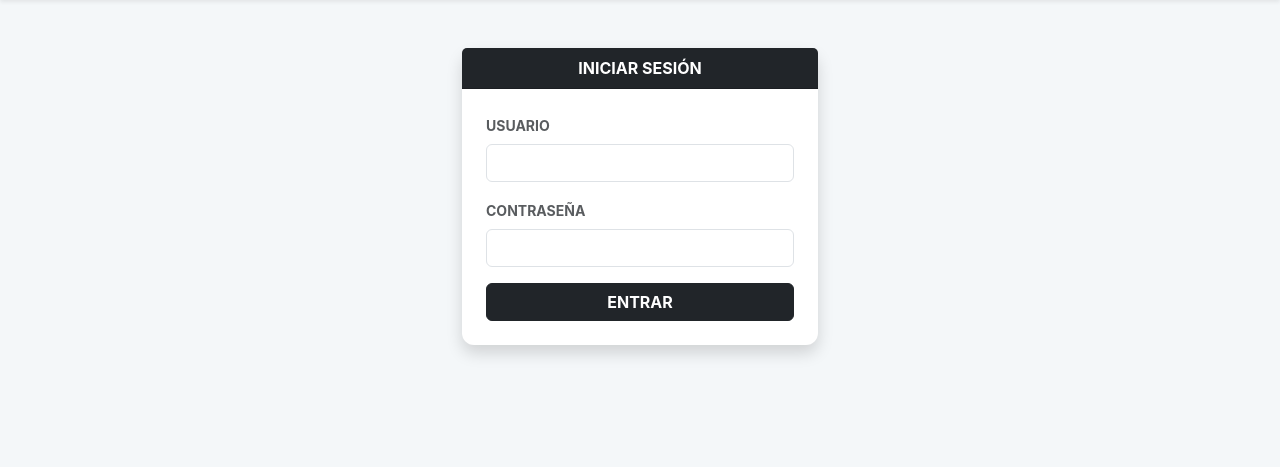
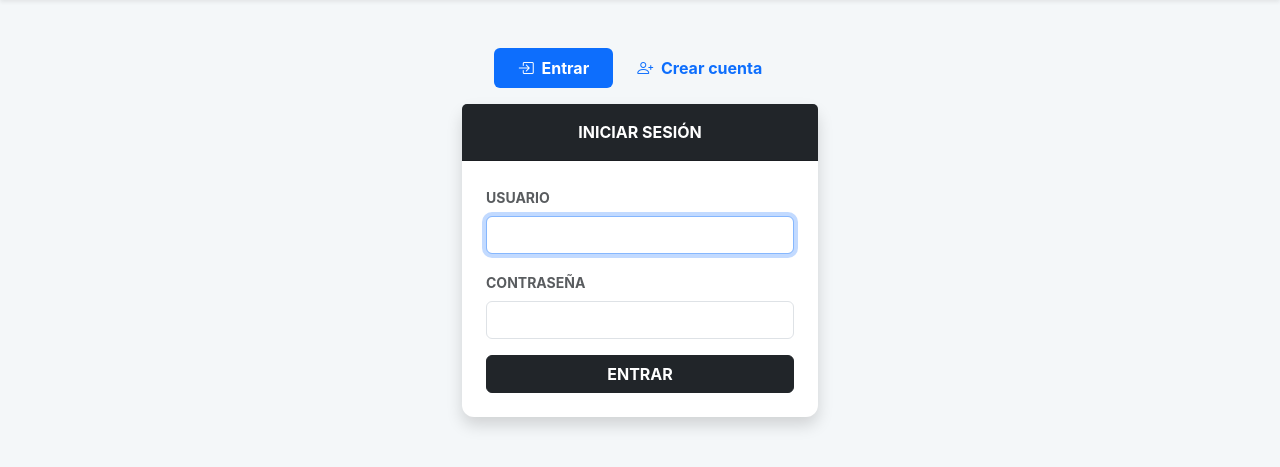
Before and after one commit to janorum/Gestion-de-horario, a Django app: page / in a window 1280 px wide. Shown: the part 57-524 px from the top of the page. Run offline with Django 5.2, Linux system fonts and the light colour scheme.

Commit message:
añadiendo creracion usuarios

```diff
--- /dev/null
+++ b/gestor_horarios_django/auth_views.py
@@ -0,0 +1,49 @@
+from django.shortcuts import render, redirect
+from django.contrib.auth.forms import UserCreationForm, AuthenticationForm
+from django.contrib.auth import login
+from django.contrib.auth.views import LoginView
+
+
+class RegistroForm(UserCreationForm):
+    """Formulario de registro con campos en español y sin textos de ayuda."""
+
+    def __init__(self, *args, **kwargs):
+        super().__init__(*args, **kwargs)
+        for field in self.fields.values():
+            field.help_text = None
+            field.widget.attrs.update({'class': 'form-control'})
+        self.fields['username'].label = 'Usuario'
+        self.fields['password1'].label = 'Contraseña'
+        self.fields['password2'].label = 'Confirmar contraseña'
+
+
+class LoginConRegistroView(LoginView):
+    """LoginView estándar que inyecta también el formulario de registro vacío."""
+    template_name = 'login.html'
+
+    def get_context_data(self, **kwargs):
+        ctx = super().get_context_data(**kwargs)
+        ctx.setdefault('reg_form', RegistroForm())
+        ctx.setdefault('active_tab', 'login')
+        return ctx
+
+
+def registro_view(request):
+    if request.user.is_authenticated:
+        return redirect('calendario:ver_calendario')
+
+    form = RegistroForm(request.POST or None)
+
+    if request.method == 'POST':
+        if form.is_valid():
+            user = form.save()
+            login(request, user)
+            return redirect('calendario:ver_calendario')
+        # Errores: volver al login con la pestaña de registro activa
+        return render(request, 'login.html', {
+            'reg_form': form,
+            'active_tab': 'registro',
+            'form': AuthenticationForm(),
+        })
+
+    return redirect('login')
--- a/gestor_horarios_django/urls.py
+++ b/gestor_horarios_django/urls.py
@@ -2,19 +2,21 @@
 from django.contrib import admin
 from django.urls import path, include
 from django.contrib.auth import views as auth_views
+from .auth_views import registro_view, LoginConRegistroView
 
 urlpatterns = [
     path('admin/', admin.site.urls),
 
     # Autenticación Global
-    path('login/', auth_views.LoginView.as_view(template_name='login.html'), name='login'),
+    path('login/', LoginConRegistroView.as_view(), name='login'),
     path('logout/', auth_views.LogoutView.as_view(next_page='login'), name='logout'),
+    path('registro/', registro_view, name='registro'),
 
     # Apps Protegidas
     path('horario/', include('apps.horario.urls')),
     path('calendario/', include('apps.calendario.urls')),
     path('opciones/', include('apps.opciones.urls')),
 
-    # Ruta raíz: si alguien entra a la web vacía, lo mandamos al calendario (pedirá login)
-    path('', auth_views.LoginView.as_view(template_name='login.html')),
+    # Ruta raíz
+    path('', LoginConRegistroView.as_view()),
 ]
--- a/templates/login.html
+++ b/templates/login.html
@@ -3,14 +3,45 @@
 {% block content %}
 <div class="row justify-content-center mt-5">
   <div class="col-md-4">
+
+    {# ── Pestañas ── #}
+    <ul class="nav nav-pills mb-3 justify-content-center" id="authTabs" role="tablist">
+      <li class="nav-item" role="presentation">
+        <button class="nav-link active fw-bold px-4" id="login-tab"
+                data-bs-toggle="pill" data-bs-target="#pane-login"
+                type="button" role="tab">
+          <i class="bi bi-box-arrow-in-right me-1"></i> Entrar
+        </button>
+      </li>
+      <li class="nav-item" role="presentation">
+        <button class="nav-link fw-bold px-4" id="registro-tab"
+                data-bs-toggle="pill" data-bs-target="#pane-registro"
+                type="button" role="tab">
+          <i class="bi bi-person-plus me-1"></i> Crear cuenta
+        </button>
+      </li>
+    </ul>
+
+    <div class="tab-content">
+
+      {# ── Panel Login ── #}
+      <div class="tab-pane fade show active" id="pane-login" role="tabpanel">
         <div class="card shadow border-0">
-            <div class="card-header bg-dark text-white text-center fw-bold">INICIAR SESIÓN</div>
+          <div class="card-header bg-dark text-white text-center fw-bold py-3">
+            INICIAR SESIÓN
+          </div>
           <div class="card-body p-4">
-                <form method="POST">
+            {% if form.errors %}
+              <div class="alert alert-danger py-2 small">
+                Usuario o contraseña incorrectos.
+              </div>
+            {% endif %}
+            <form method="POST" action="{% url 'login' %}">
               {% csrf_token %}
+              <input type="hidden" name="next" value="{{ next }}">
               <div class="mb-3">
                 <label class="form-label small fw-bold text-muted text-uppercase">Usuario</label>
-                        <input type="text" name="username" class="form-control" required>
+                <input type="text" name="username" class="form-control" required autofocus>
               </div>
               <div class="mb-3">
                 <label class="form-label small fw-bold text-muted text-uppercase">Contraseña</label>
@@ -21,5 +52,55 @@
           </div>
         </div>
       </div>
+
+      {# ── Panel Registro ── #}
+      <div class="tab-pane fade" id="pane-registro" role="tabpanel">
+        <div class="card shadow border-0">
+          <div class="card-header bg-primary text-white text-center fw-bold py-3">
+            CREAR CUENTA
           </div>
+          <div class="card-body p-4">
+            <form method="POST" action="{% url 'registro' %}">
+              {% csrf_token %}
+              <div class="mb-3">
+                <label class="form-label small fw-bold text-muted text-uppercase">Usuario</label>
+                <input type="text" name="username" class="form-control"
+                       value="{{ reg_form.username.value|default:'' }}" required>
+                {% if reg_form.username.errors %}
+                  <div class="text-danger small mt-1">{{ reg_form.username.errors.0 }}</div>
+                {% endif %}
+              </div>
+              <div class="mb-3">
+                <label class="form-label small fw-bold text-muted text-uppercase">Contraseña</label>
+                <input type="password" name="password1" class="form-control" required>
+                {% if reg_form.password1.errors %}
+                  <div class="text-danger small mt-1">{{ reg_form.password1.errors.0 }}</div>
+                {% endif %}
+              </div>
+              <div class="mb-3">
+                <label class="form-label small fw-bold text-muted text-uppercase">Confirmar contraseña</label>
+                <input type="password" name="password2" class="form-control" required>
+                {% if reg_form.password2.errors %}
+                  <div class="text-danger small mt-1">{{ reg_form.password2.errors.0 }}</div>
+                {% endif %}
+              </div>
+              <button type="submit" class="btn btn-primary w-100 fw-bold">CREAR CUENTA</button>
+            </form>
+          </div>
+        </div>
+      </div>
+
+    </div>{# /tab-content #}
+  </div>
+</div>
+
+{% if active_tab == 'registro' %}
+<script>
+  document.addEventListener('DOMContentLoaded', function () {
+    var tab = new bootstrap.Tab(document.getElementById('registro-tab'));
+    tab.show();
+  });
+</script>
+{% endif %}
+
 {% endblock %}
```
Also changed, not shown: database/db.sqlite3. Lines whose indentation alone changed are shown as unchanged.
